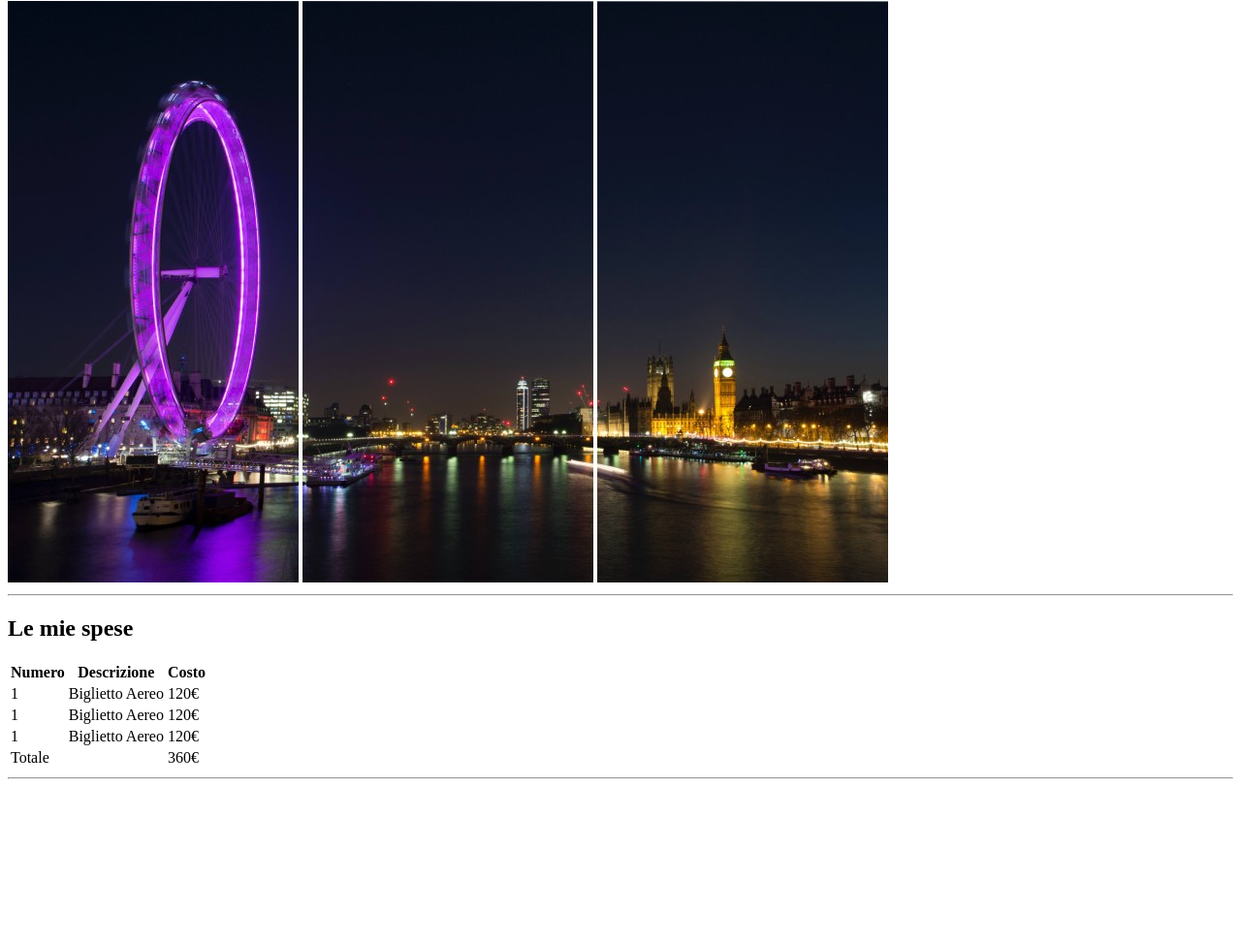
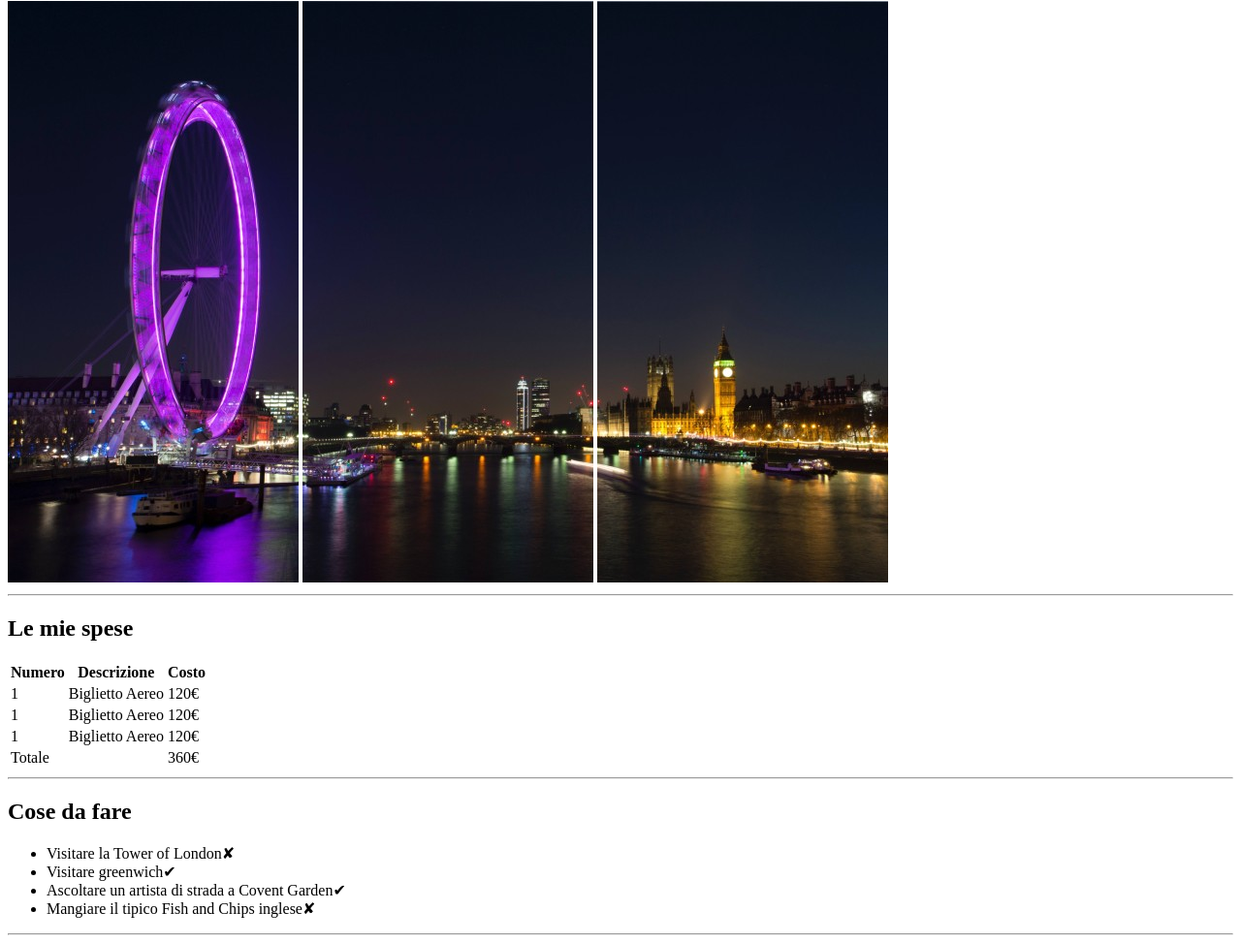
Before and after one commit to LucaArcudi/html-london-trip, a plain HTML site: page index.html in a window 1280 px wide. Shown: the part 79-1052 px from the top of the page at 97% size. Before the commit the page ends 891 px from the top, so only its background shows below. Drawn offline with Linux system fonts and the light colour scheme.

Commit message:
add what to do list plus comments

```diff
--- a/index.html
+++ b/index.html
@@ -7,6 +7,7 @@
     <title>Document</title>
 </head>
 <body>
+    <!-- Titolo della pagina -->
     <header>
         <h1>Il mio Viaggio a Londra</h1>
         <img src="img/pexels-bill-emrich-230794-0.jpg" alt="Londra1">
@@ -16,6 +17,8 @@
     </header>
 
     <main>
+
+        <!-- Tabella delle spese -->
         <section>
             <h2>Le mie spese</h2>
             <table>
@@ -53,6 +56,18 @@
             </table>
             <hr>
         </section>
+
+        <!-- Lista delle cose da fare -->
+        <section>
+            <h2>Cose da fare</h2>
+            <ul>
+                <li>Visitare la Tower of London&#10008;</li>
+                <li>Visitare greenwich&#10004;</li>
+                <li>Ascoltare un artista di strada a Covent Garden&#10004;</li>
+                <li>Mangiare il tipico Fish and Chips inglese&#10008;</li>
+            </ul>
+            <hr>
+        </section>
     </main>
 
     <footer>
```
